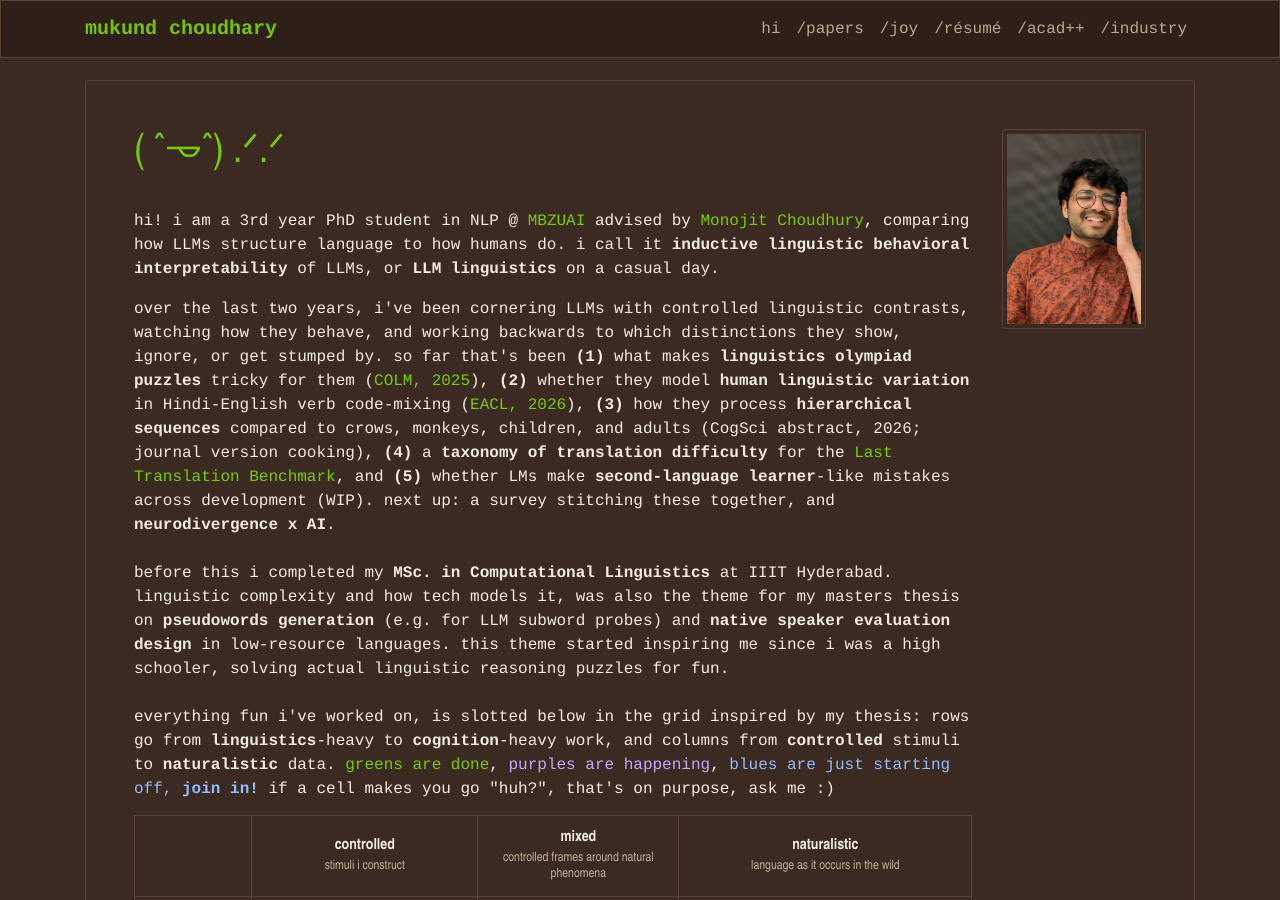
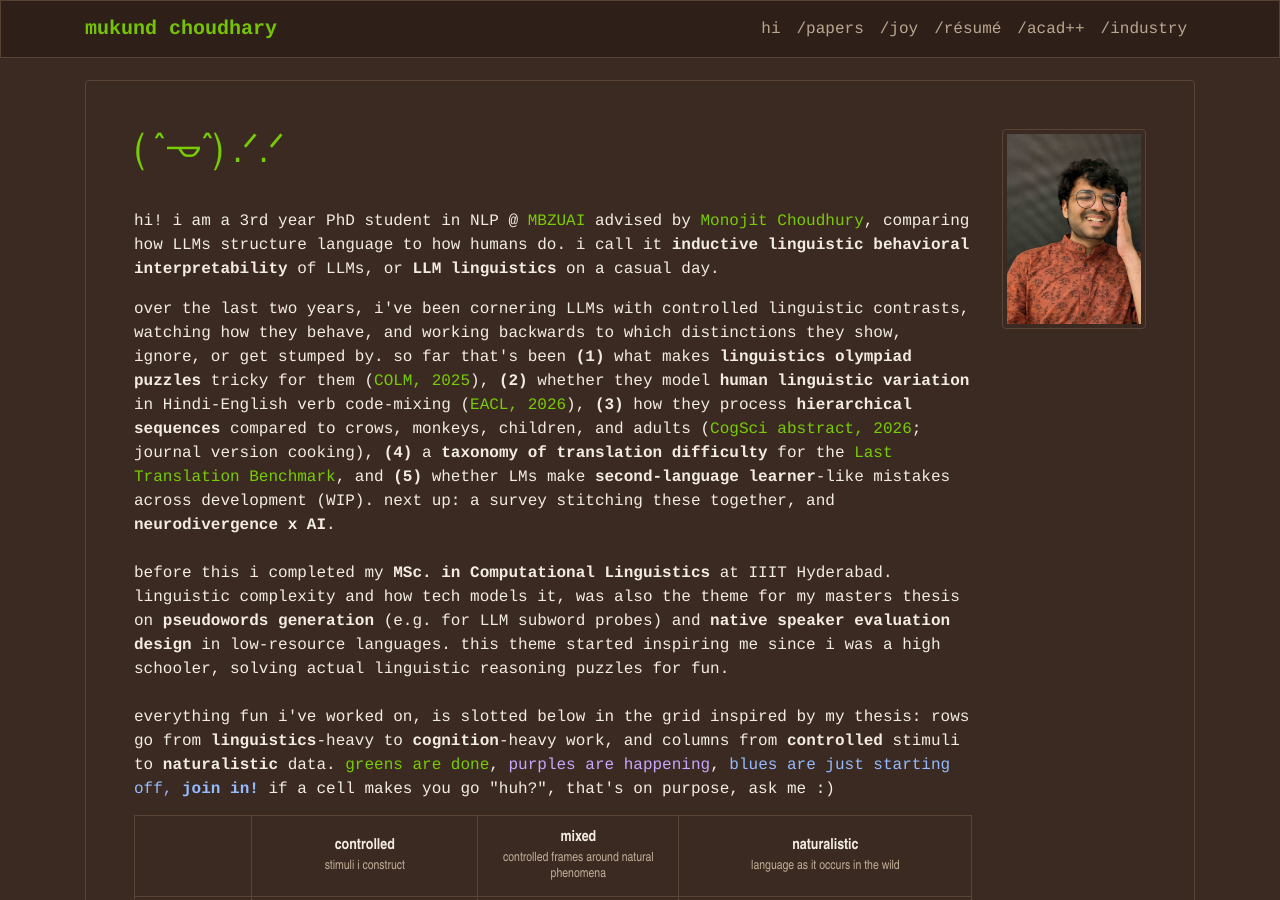
Before and after one commit to mukundc2k/mukundc2k.github.io, a Jekyll site: the page built from index.html, in a window 1280 px wide and 900 px high. Built offline with Jekyll 4.4.1, drawn with Linux system fonts in a browser that asks for light colours; a style sheet for code colours, icons or effects is not loaded; some of the changed lines change nothing that is shown.

Commit message:
smol update

```diff
--- a/_data/profile.yml
+++ b/_data/profile.yml
@@ -18,7 +18,7 @@ short_bio: >-
   over the last two years, i've been cornering LLMs with controlled linguistic contrasts, watching how they behave, and working backwards to which distinctions they show, ignore, or get stumped by. so far that's been
   <b>(1)</b> what makes <b>linguistics olympiad puzzles</b> tricky for them (<a href="https://openreview.net/forum?id=fcRcl1EXc4">COLM, 2025</a>),
   <b>(2)</b> whether they model <b>human linguistic variation</b> in Hindi-English verb code-mixing (<a href="https://doi.org/10.18653/v1/2026.findings-eacl.291">EACL, 2026</a>),
-  <b>(3)</b> how they process <b>hierarchical sequences</b> compared to crows, monkeys, children, and adults (CogSci abstract, 2026; journal version cooking),
+  <b>(3)</b> how they process <b>hierarchical sequences</b> compared to crows, monkeys, children, and adults (<a href="https://escholarship.org/uc/item/92x8p24r">CogSci abstract, 2026</a>; journal version cooking),
   <b>(4)</b> a <b>taxonomy of translation difficulty</b> for the <a href="https://arxiv.org/abs/2609.04173">Last Translation Benchmark</a>, and
   <b>(5)</b> whether LMs make <b>second-language learner</b>-like mistakes across development (WIP).
   next up: a survey stitching these together, and <b>neurodivergence x AI</b>.<br><br>
```
